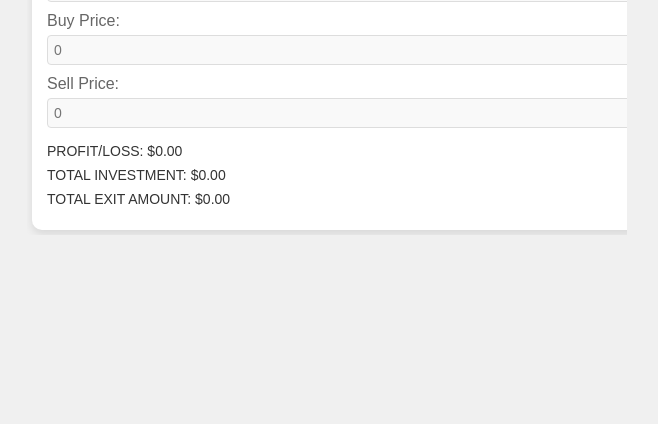
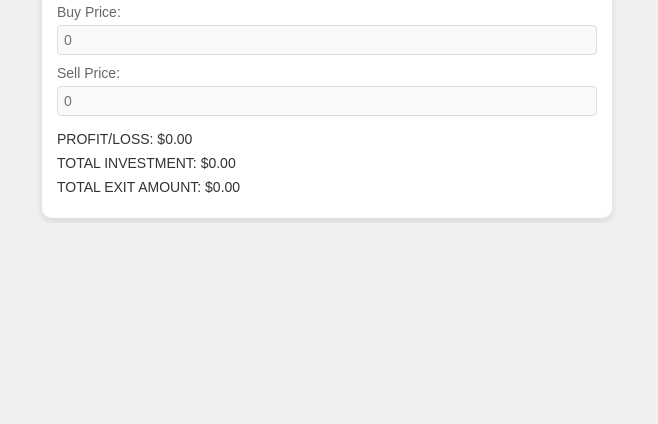
Before and after one commit to crypto4light/investment-outcome-calculator, a plain HTML site: page index.html in a window 1280 px wide. Shown: the part 376-800 px from the top of the page, without its empty margins (313-971 px from the left). Drawn offline with Linux system fonts and the light colour scheme.

Commit message:
Update index.html

```diff
--- a/index.html
+++ b/index.html
@@ -2,7 +2,7 @@
 <html lang="en">
 <head>
     <meta charset="UTF-8">
-    <meta name="viewport" content="width=device-width, initial-scale=1.0">
+    <meta name="viewport" content="width=device-width, initial-scale=1.0, maximum-scale=1">
     <title>Crypto4light Calculators</title>
     <style>
         body {
@@ -15,14 +15,15 @@
             align-items: center;
             min-height: 100vh;
             width: 100%;
+            overflow-x: hidden; /* Заборона горизонтального скролінгу на рівні body */
         }
         .container {
             width: 100%;
-            max-width: 600px;
+            max-width: 580px; /* Зменшено для уникнення перевищення */
             padding: 5px;
             box-sizing: border-box;
-            max-height: 90vh; /* Обмеження висоти для уникнення скролінгу */
-            overflow: auto; /* Дозволяє скролінг лише за потреби */
+            max-height: 90vh;
+            overflow: auto; /* Вертикальний скролінг за потреби */
             display: flex;
             flex-direction: column;
             gap: 10px;
@@ -33,6 +34,7 @@
             border-radius: 10px;
             box-shadow: 0 4px 8px rgba(0,0,0,0.1);
             width: 100%;
+            box-sizing: border-box;
         }
         .calculator h2 {
             text-align: center;
@@ -47,6 +49,7 @@
             display: block;
             margin-bottom: 5px;
             color: #666;
+            font-size: 14px;
         }
         input {
             width: 100%;
@@ -56,6 +59,7 @@
             border-radius: 4px;
             background: #f9f9f9;
             font-size: 14px;
+            max-width: 100%; /* Забезпечує, що не перевищує контейнер */
         }
         .outcome {
             margin-top: 15px;
```
